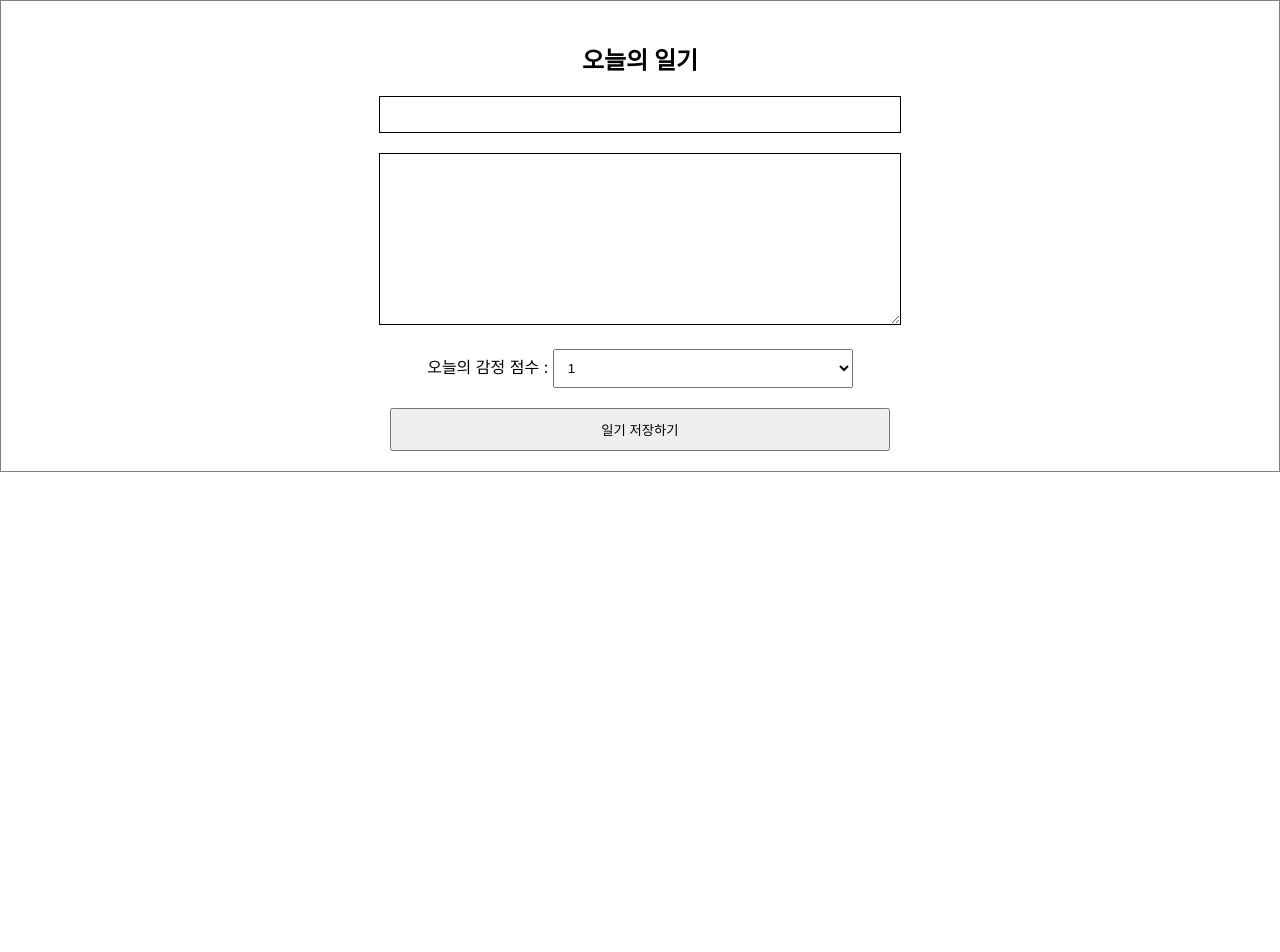
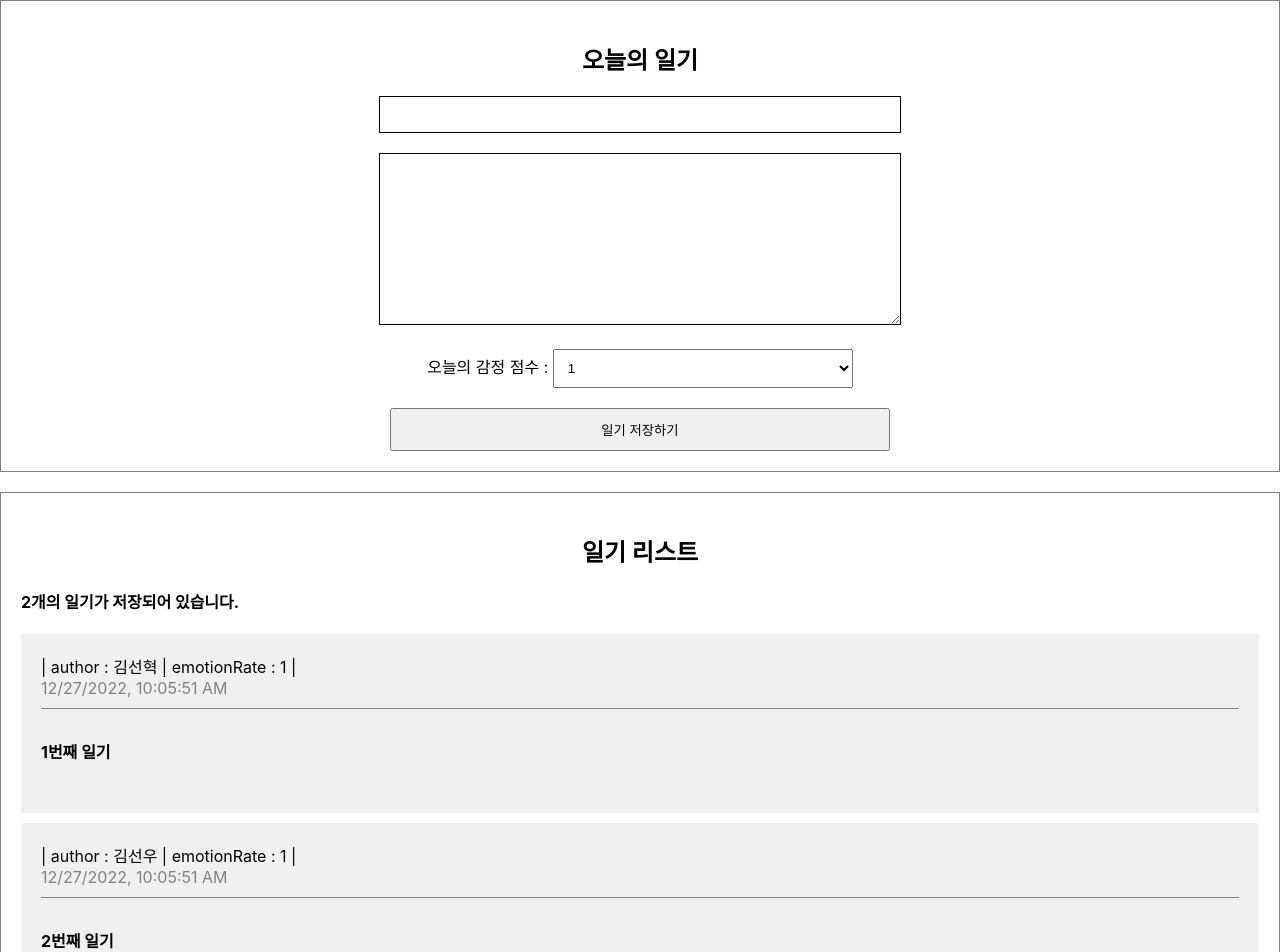
Before and after one commit to esdx245/one-page_diary, a React (Create React App) app: page / in a window 1280 px wide. Shown: the top 952 px of the page. Before the commit the page ends 800 px from the top, so only its background shows below. Built offline with nearby package versions, Linux system fonts and the light colour scheme.

Commit message:
make list for printing the temp diary

```diff
--- a/src/App.css
+++ b/src/App.css
@@ -26,3 +26,46 @@
     padding: 10px;
     cursor: pointer;
 }
+
+/* DiaryList */
+.DiaryList{
+    border: 1px solid gray;
+    margin-top: 20px;
+    padding: 20px;
+}
+
+.DiaryList h2{
+    text-align: center;
+}
+
+/* DiaryItem */
+
+.DiaryItem{
+    background-color: rgb(240, 240, 240);
+    margin-top: 10px;
+    padding : 20px;
+}
+
+.DiaryItem span {
+    margin-right: 10px;
+}
+
+.DiaryItem .info{
+    border-bottom: 1px solid gray;
+    padding-bottom: 10px;
+    margin-bottom: 10px;
+}
+
+.DiaryItem .date{
+    color : gray;
+}
+
+.DiaryItem .content{
+    font-weight: bold;
+    margin-bottom: 30px;
+    margin-top: 30px;
+}
+
+.DiaryItem textarea{
+    padding: 10px;
+}
--- a/src/App.js
+++ b/src/App.js
@@ -1,10 +1,28 @@
 import './App.css';
 import DiaryEditor from './DiaryEditor';
+import DiaryList from './DiaryList';
+
+const templist = [
+  {
+    id: 1,
+    author: "김선혁",
+    content: "1번째 일기",
+    emotionRate: 1,
+    create_date: new Date().getTime(),
+  },{
+    id: 2,
+    author: "김선우",
+    content: "2번째 일기",
+    emotionRate: 1,
+    create_date: new Date().getTime(),
+  },
+];
 
 function App() {
   return (
     <div className="App">
       <DiaryEditor />
+      <DiaryList diaryList={templist}/>
     </div>
   );
 }
--- /dev/null
+++ b/src/DiaryItem.js
@@ -0,0 +1,13 @@
+const DiaryItem = ({ author, content, emotionRate, create_date, id }) => {
+    return (
+        <div className="DiaryItem">
+            <div className="info">
+                <span>| author : {author} | emotionRate : {emotionRate} |</span><br/>
+                <span className="date">{new Date(create_date).toLocaleString()}</span>
+            </div>
+            <div className="content">{content}</div>
+        </div>
+    )
+}
+
+export default DiaryItem;
--- /dev/null
+++ b/src/DiaryList.js
@@ -0,0 +1,20 @@
+import DiaryItem from "./DiaryItem";
+
+const DiaryList = ({ diaryList }) => {
+    return (<div className="DiaryList">
+        <h2>일기 리스트</h2>
+        <h4>{diaryList.length}개의 일기가 저장되어 있습니다.</h4>
+        <div>
+            {diaryList.map((it) => (
+                <DiaryItem key={it.id}  {...it} />
+            ))}
+        </div>
+    </div>
+    );
+}
+
+DiaryList.defaultProps = {
+    diaryList: []
+};
+
+export default DiaryList;
```
Also changed, not shown: src/setupTests.js (deleted, +0 -5 lines).
